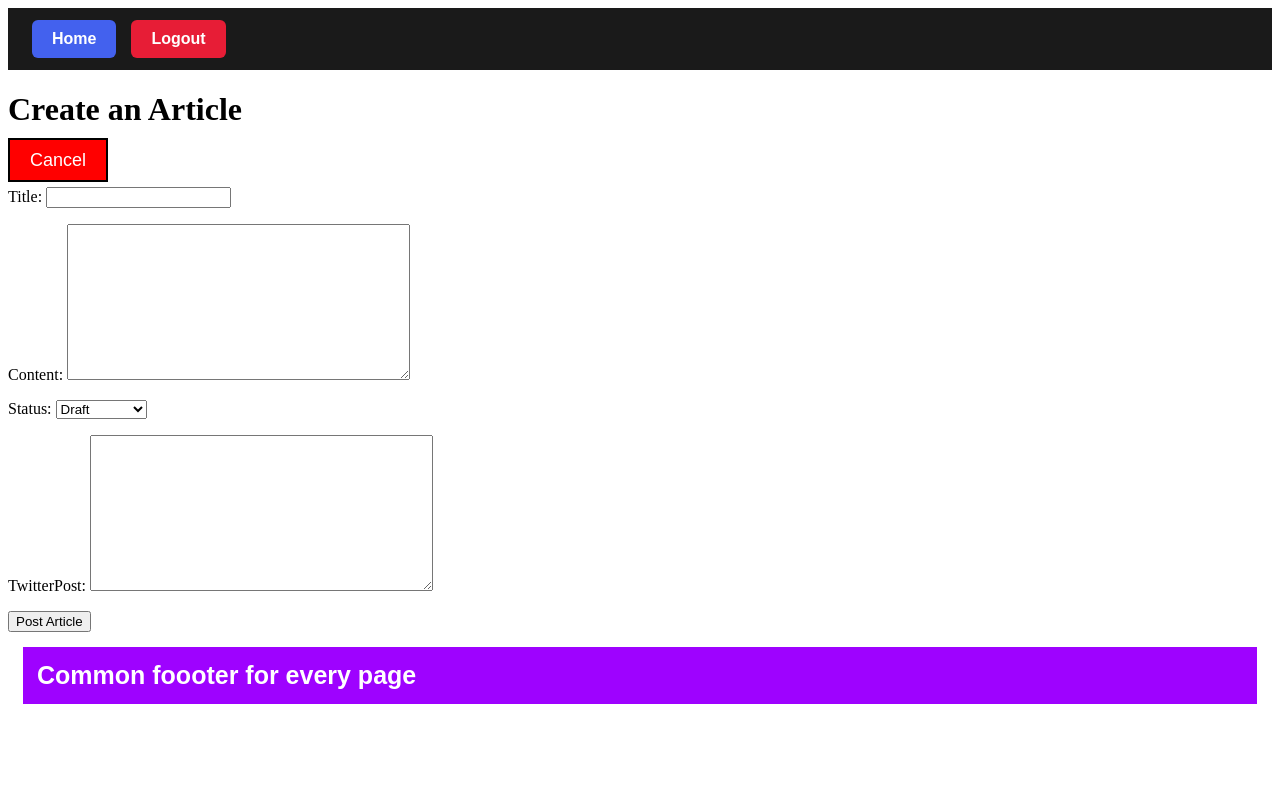
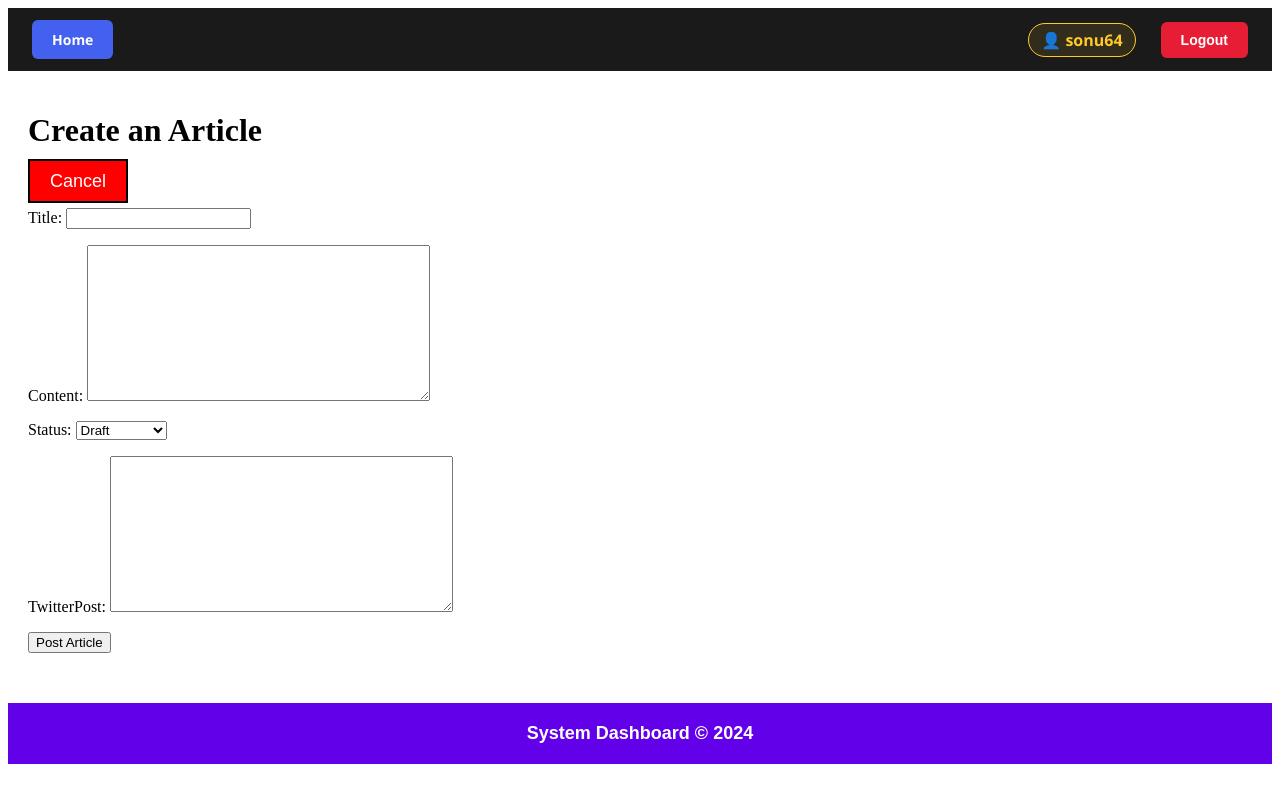
Before and after one commit to Sonu64/Django_Course, a Django app: page /articles/create/ in a window 1280 px wide. Run offline with Django 5.2, Linux system fonts and the light colour scheme; a user stored in the database is signed in.

Commit message:
feat: enhance base template with user identity display and improved styling. Also Added Login/Register with Github by creating a GitHub OAuth 3rd part application inside my github profile dev settings. Saw that since my github username and superuser username is Same (case-insensitive) allauth merges them to use the firstname from github as the user.username. !!! IMPORTANT !!!

```diff
--- a/django_course/settings.py
+++ b/django_course/settings.py
@@ -30,6 +30,7 @@ ALLOWED_HOSTS = []
 
 # Configure allauth as authentication backend, allow sign in via email as well as username.
 AUTHENTICATION_BACKENDS = [
+    'django.contrib.auth.backends.ModelBackend',
     'allauth.account.auth_backends.AuthenticationBackend',
 ]
 
--- a/templates/app/base.html
+++ b/templates/app/base.html
@@ -1,17 +1,37 @@
 <!doctype html>
 <html lang="en">
   <head>
+    <meta charset="UTF-8" />
+    <meta name="viewport" content="width=device-width, initial-scale=1.0" />
+    <title>{% block title %}Django App{% endblock title %}</title>
     <style>
       /* Base Navbar Container */
       .navbar {
-        background-color: #1a1a1a; /* Dark sleek background */
+        background-color: #1a1a1a;
         padding: 12px 24px;
         display: flex;
         align-items: center;
         gap: 15px;
         list-style: none;
-        font-family: sans-serif;
+        font-family: "Segoe UI", Tahoma, Geneva, Verdana, sans-serif;
         margin: 0;
+      }
+
+      /* Spacer to push Logout/Login to the far right if you want */
+      .nav-spacer {
+        flex-grow: 1;
+      }
+
+      /* Username Display Style */
+      .user-identity {
+        color: #ffca28; /* Gold color for the username */
+        font-weight: bold;
+        font-size: 16px;
+        margin-right: 10px;
+        padding: 5px 12px;
+        border: 1px solid #ffca28;
+        border-radius: 20px;
+        background: rgba(255, 202, 40, 0.1);
       }
 
       /* The "Interface": Shared styles for both <a> and <button> */
@@ -19,7 +39,7 @@
         text-decoration: none;
         padding: 10px 20px;
         border-radius: 6px;
-        font-size: 16px;
+        font-size: 14px;
         font-weight: bold;
         border: none;
         cursor: pointer;
@@ -31,41 +51,41 @@
       }
 
       .nav-btn-base:active {
-        transform: scale(0.95); /* Tactile click effect */
+        transform: scale(0.95);
       }
 
-      /* Specific Implementations (Colors) */
+      /* Specific Colors */
       .btn-home {
-        background-color: #4361ee; /* Solid Blue */
+        background-color: #4361ee;
       }
-      .btn-home:hover {
+      .btn-login {
+        background-color: #2ec4b6;
+      }
+      .btn-logout {
+        background-color: #e71d36;
+      }
+
+      .nav-btn-base:hover {
         filter: brightness(1.2);
       }
 
-      .btn-login {
-        background-color: #2ec4b6; /* Teal/Green */
-      }
-      .btn-login:hover {
-        filter: brightness(1.2);
-      }
-
-      .btn-logout {
-        background-color: #e71d36; /* Danger Red */
-      }
-      .btn-logout:hover {
-        filter: brightness(1.2);
-      }
-
-      /* Fix for the Logout Form layout */
       .logout-form {
         display: inline;
         margin: 0;
       }
+
+      /* Footer Branding */
+      .main-footer {
+        background-color: #6200ea;
+        color: white;
+        padding: 20px;
+        margin-top: 30px;
+        font-weight: bold;
+        font-size: 18px;
+        font-family: sans-serif;
+        text-align: center;
+      }
     </style>
-
-    <meta charset="UTF-8" />
-    <meta name="viewport" content="width=device-width, initial-scale=1.0" />
-    <title>Base Title</title>
   </head>
   <body>
     <nav class="navbar">
@@ -73,7 +93,12 @@
         <a href="{% url 'home' %}" class="nav-btn-base btn-home">Home</a>
       </li>
 
+      <div class="nav-spacer"></div>
+
       {% if user.is_authenticated %}
+      <li>
+        <span class="user-identity">👤 {{ user.username }}</span>
+      </li>
       <li>
         <form
           action="{% url 'account_logout' %}"
@@ -92,19 +117,11 @@
       </li>
       {% endif %}
     </nav>
-    {% block content %} {% endblock content %}
-    <footer
-      style="
-        background-color: rgb(158, 2, 255);
-        color: white;
-        padding: 14px;
-        margin: 15px;
-        font-weight: bold;
-        font-size: 25px;
-        font-family: sans-serif;
-      "
-    >
-      Common foooter for every page
-    </footer>
+
+    <div class="container" style="padding: 20px">
+      {% block content %} {% endblock content %}
+    </div>
+
+    <footer class="main-footer">System Dashboard &copy; 2024</footer>
   </body>
 </html>
```
Also changed, not shown: db.sqlite3.
